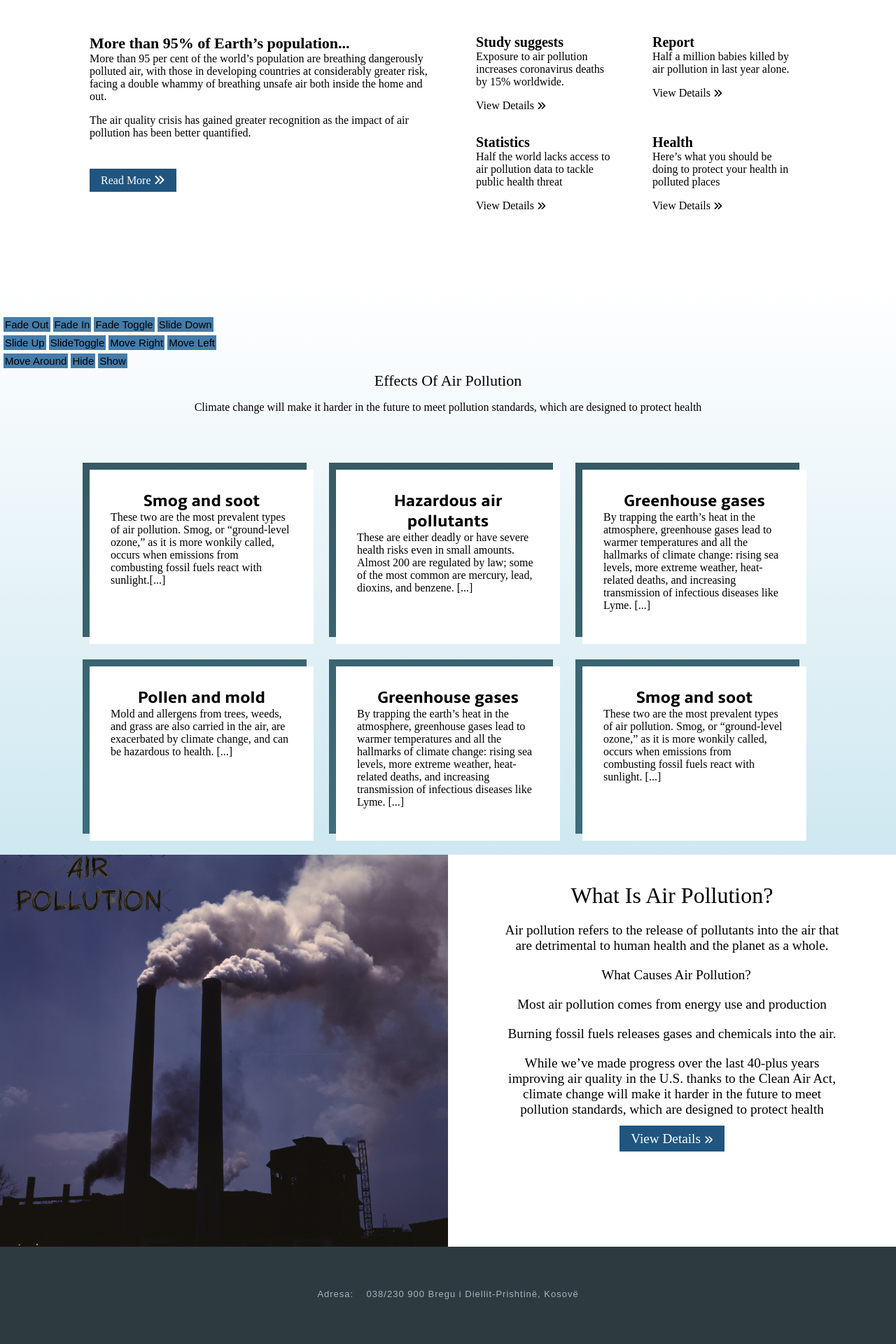
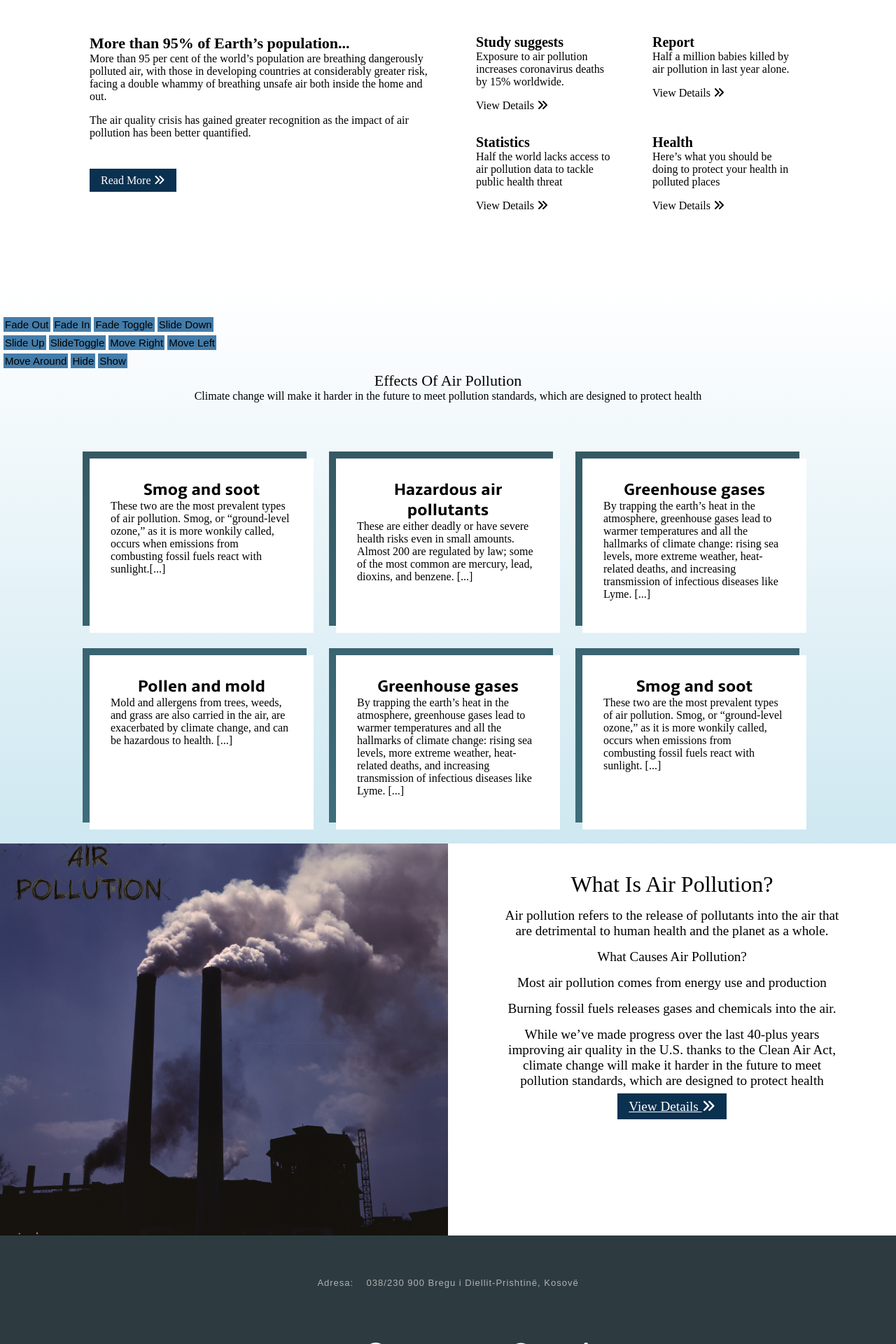
Before and after one commit to oravrp/INT20_21_Gr2, a PHP site: page /newsnevents.html in a window 1280 px wide. Shown: the part 801-2721 px from the top of the page at 70% size. Run offline with PHP 8.4, Linux system fonts and the light colour scheme; some libraries are stand-ins or nearby versions; some web fonts are replaced.

Commit message:
Styled some content

```diff
--- a/css/newsnevents.css
+++ b/css/newsnevents.css
@@ -205,11 +195,10 @@
     margin-bottom: 80px;
     padding-top: 50px;
     text-align: center;
+    margin-top:100px;
 }
 
-.p3{
-    margin-top:100px;
-}
+
 .heading{
     font-size: 22px;
     line-height: normal;
@@ -260,21 +249,11 @@
 .text-container a:visited{
         color:purple;
     }
-.text-container i{
-        font-size: small;
-    }
 
 .box .text-container p{
         width: 200px;
     }
-.title p{
-    display: block;
-    margin-block-start: 1em;
-    margin-block-end: 1em;
-    margin-inline-start: 0px;
-    margin-inline-end: 0px;
 
-}
 #info2{
     display: grid;
     grid-template-columns:repeat(3, 1fr);
@@ -282,7 +261,6 @@
     grid-gap: 2rem;
     width: 80%;
     margin: auto;
-    position:relative;
 }
 #Info{
     background:linear-gradient(rgba(93, 177, 207, 0), rgba(93, 177, 207,0.3 ));
@@ -332,8 +304,7 @@
 }
 .icon{
     display: block;
-    position: relative;
-    float:right;
+    float:left;
     width: 50%;
     height:100%;
     text-align: center;
@@ -342,29 +313,21 @@
     margin:0px;
 
 }
-.icon i{
-    font-size: small;
-}
+
 
 .icon a{
-    text-decoration: none;
-    color: black;
-    margin:auto;
     padding: 0.5rem 1rem;
-    animation: change 10s infinite;
+    animation: change 10s;
     width: 140px;
     color: white;
 }
-.paragrapH {
-    text-align: center;
-    padding-left: 12px;
-}
+
 .icon h2{
     font-size: 2rem;
 }
 .icon p{
     width:500px;
-    margin:20px auto;
+    margin:15px auto;
 }
 
 
```
Also changed, not shown: other parts of css/newsnevents.css (+14 -30 lines).
